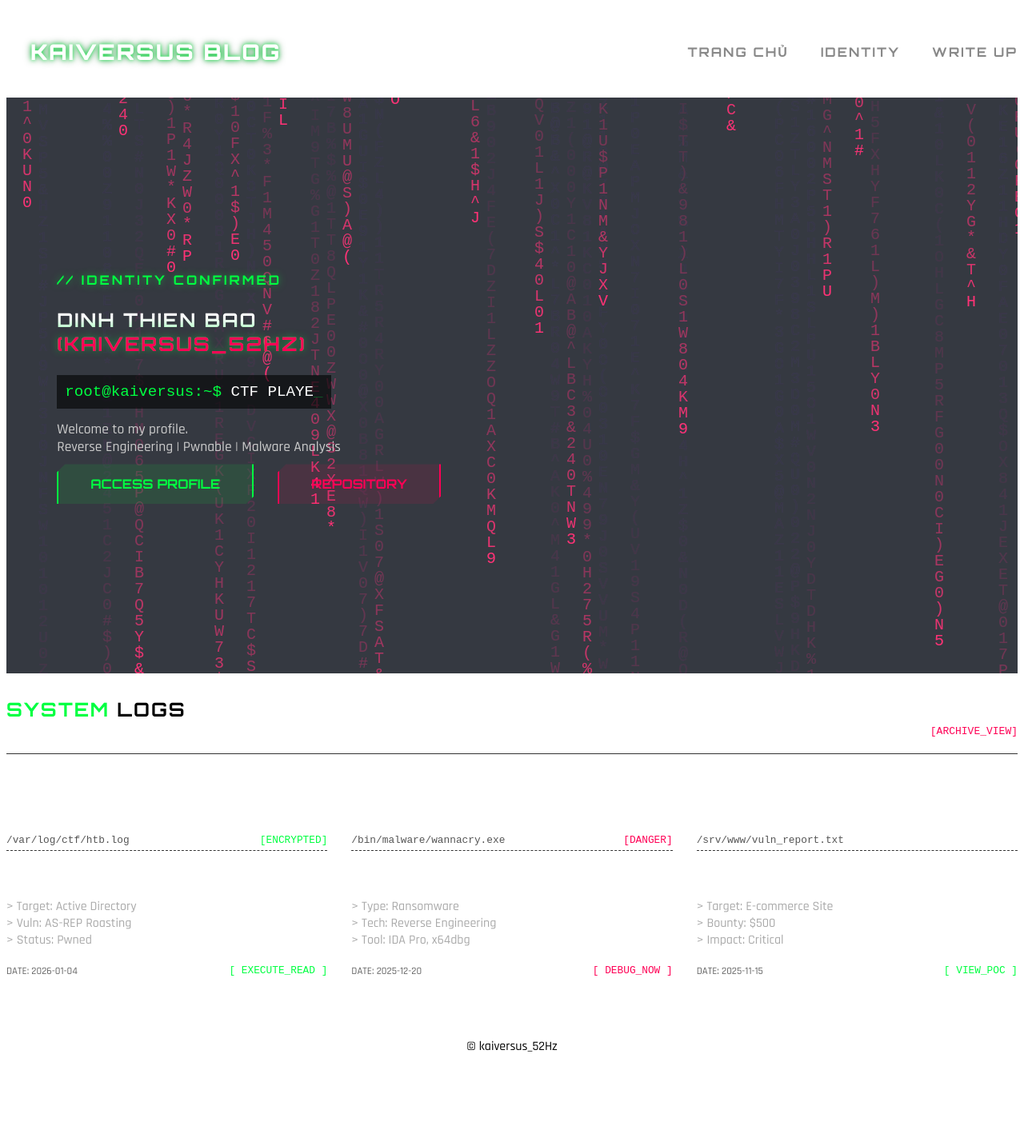
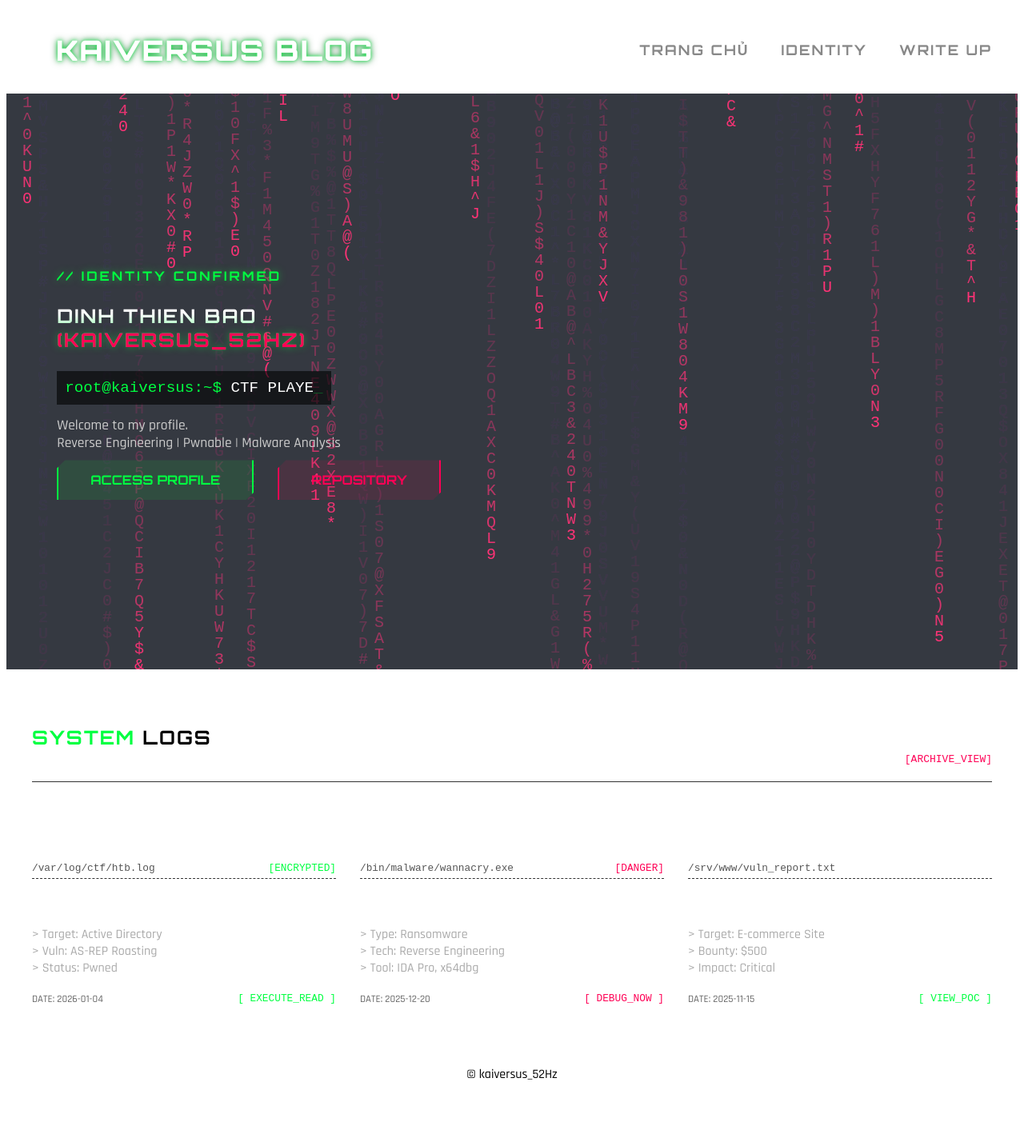
Before and after one commit to kaiversus/kaiversus.github.io, a Jekyll site: the page built from index.md, in a window 1280 px wide. Shown: the whole page at 80% size. Built offline with Jekyll 4.4.1, drawn with Linux system fonts in a browser that asks for light colours; before the commit the page ends 1393 px from its top, so only the background shows below that.

Commit message:
Update style.css

```diff
--- a/assets/css/style.css
+++ b/assets/css/style.css
@@ -63,9 +63,9 @@ body {
 
 /* --- CÁC KHỐI CHUNG --- */
 .container {
-    padding-top:10px !important;    /* Xóa đệm trên */
-    padding-bottom: 10px !important; /* Xóa đệm dưới */
-    max-width: 100% !important;   /* Cho rộng full màn hình nếu muốn */
+    max-width: 1200px;
+    margin: 0 auto;
+    padding: 10px;
 }
 
 /* --- TYPOGRAPHY (CHỮ) --- */
@@ -182,7 +182,7 @@ header {
 /* --- LOGO STYLE --- */
 .logo {
     font-family: 'Orbitron', sans-serif; /* Font robot góc cạnh */
-    font-size: 1.7rem !important;        /* Chữ to nổi bật */
+    font-size: 2.2rem !important;        /* Chữ to nổi bật */
     font-weight: 900;
     padding: 30px;
     color: #fff;                         /* Màu trắng chủ đạo */
@@ -211,7 +211,7 @@ nav {
 
 nav a {
     font-family: 'Orbitron', sans-serif; /* Dùng chung font góc cạnh */
-    font-size: 1rem !important;
+    font-size: 1.1rem !important;
     font-weight: 700 !important;
     color: #888; /* Màu xám nhạt mặc định cho đỡ chói */
     text-decoration: none;
```
